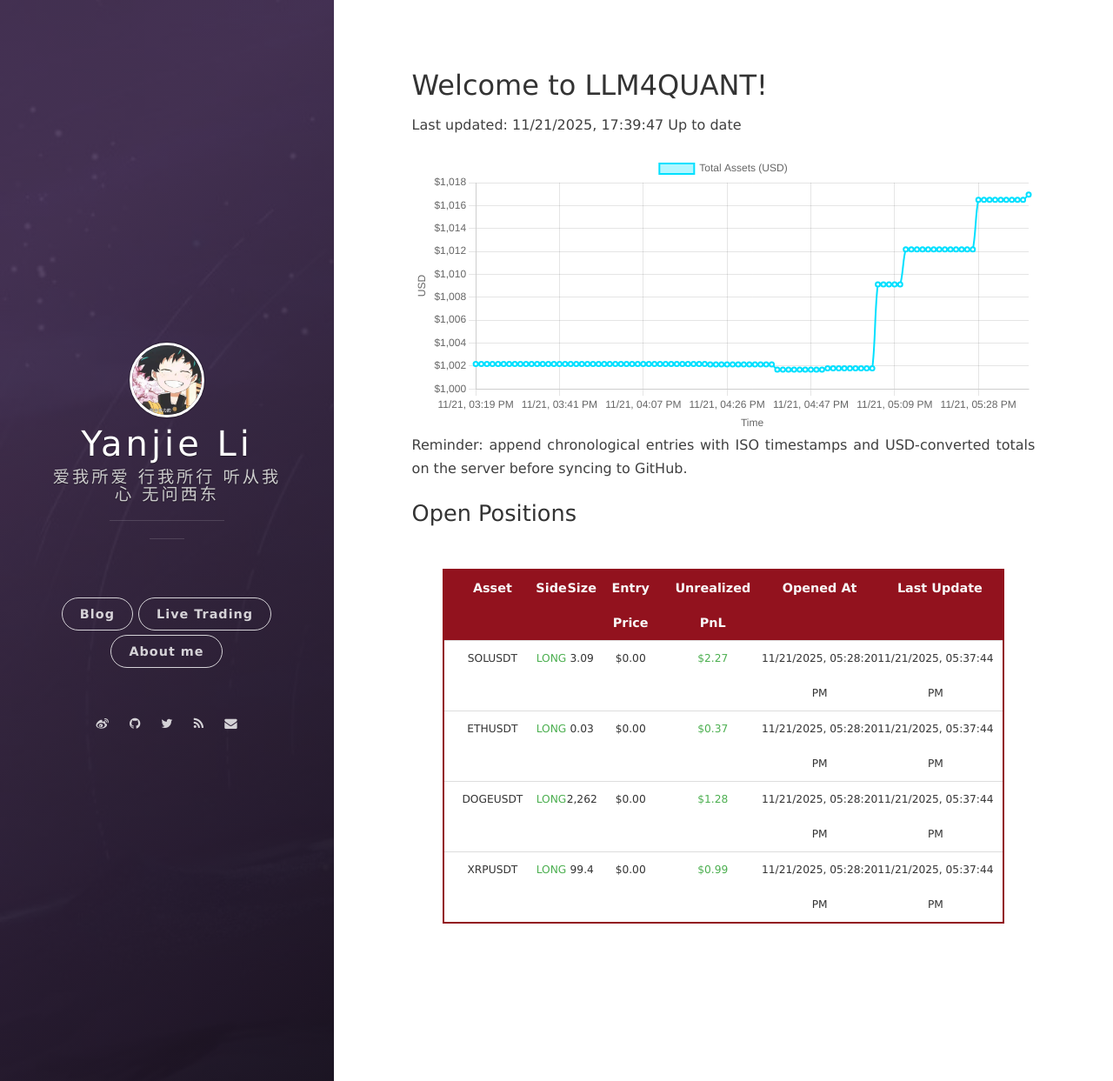
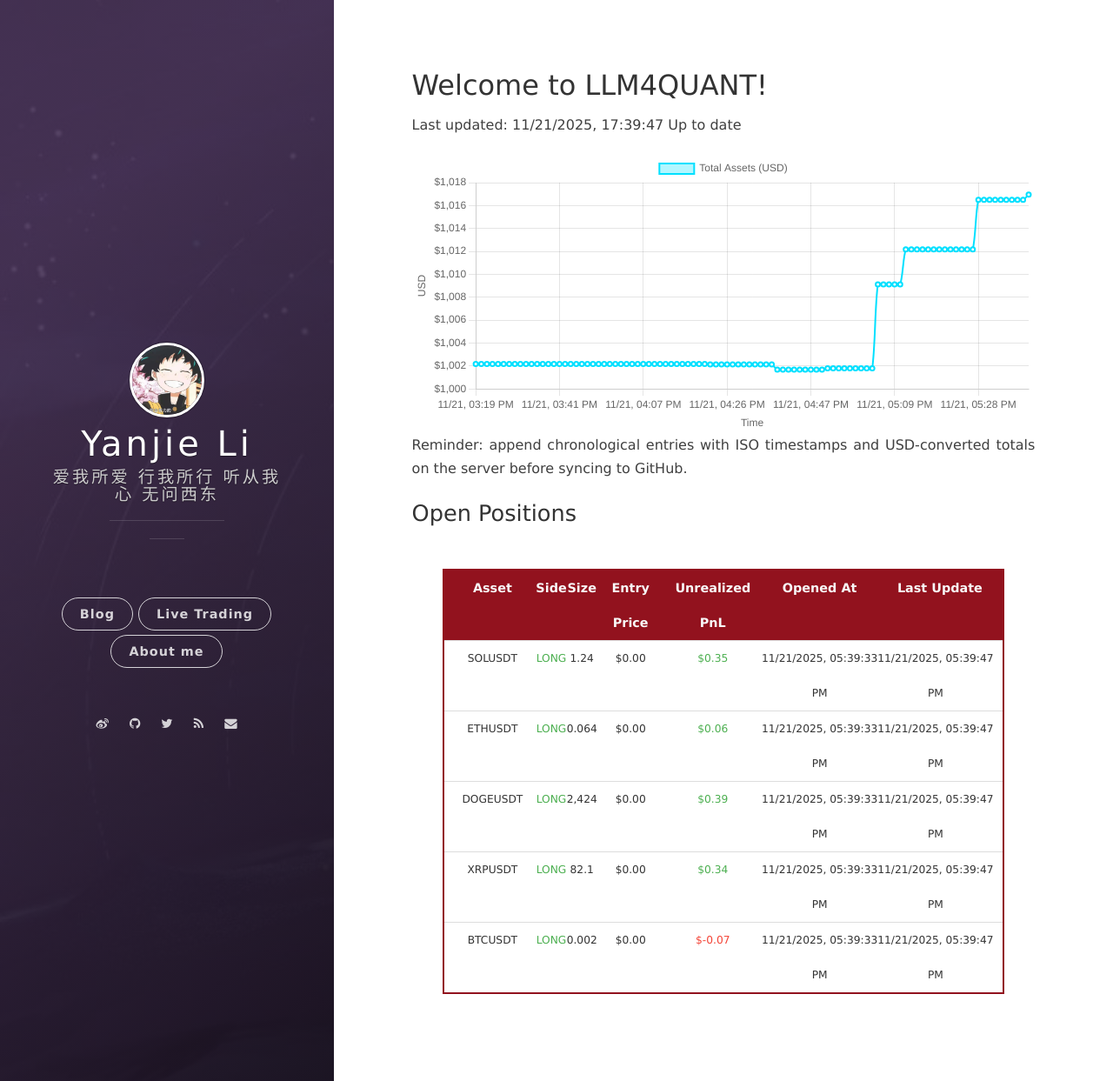
Before and after one commit to leeyegy/leeyegy.github.io, a Jekyll site: the page built from live-trading.html, in a window 1280 px wide and 1243 px high. Shown: the whole window at 87% size. Built offline with Jekyll 4.4.1, drawn with Linux system fonts in a browser that asks for light colours; nearby versions of some CDN libraries.

Commit message:
AccountMonitor: refresh positions 2025-11-22T01:39:47+08:00

```diff
--- a/assets/data/binance/positions.json
+++ b/assets/data/binance/positions.json
@@ -2,37 +2,46 @@
   {
     "symbol": "SOLUSDT",
     "side": "LONG",
-    "size": 3.09,
+    "size": 1.24,
     "entryPrice": 0.0,
-    "unrealizedPnl": 2.27401789,
-    "openedAt": "2025-11-22T01:28:20+08:00",
-    "reportedAt": "2025-11-22T01:37:44+08:00"
+    "unrealizedPnl": 0.34618405,
+    "openedAt": "2025-11-22T01:39:33+08:00",
+    "reportedAt": "2025-11-22T01:39:47+08:00"
   },
   {
     "symbol": "ETHUSDT",
     "side": "LONG",
-    "size": 0.03,
+    "size": 0.064,
     "entryPrice": 0.0,
-    "unrealizedPnl": 0.37281651,
-    "openedAt": "2025-11-22T01:28:20+08:00",
-    "reportedAt": "2025-11-22T01:37:44+08:00"
+    "unrealizedPnl": 0.0600537,
+    "openedAt": "2025-11-22T01:39:33+08:00",
+    "reportedAt": "2025-11-22T01:39:47+08:00"
   },
   {
     "symbol": "DOGEUSDT",
     "side": "LONG",
-    "size": 2262.0,
+    "size": 2424.0,
     "entryPrice": 0.0,
-    "unrealizedPnl": 1.27653708,
-    "openedAt": "2025-11-22T01:28:20+08:00",
-    "reportedAt": "2025-11-22T01:37:44+08:00"
+    "unrealizedPnl": 0.38672496,
+    "openedAt": "2025-11-22T01:39:33+08:00",
+    "reportedAt": "2025-11-22T01:39:47+08:00"
   },
   {
     "symbol": "XRPUSDT",
     "side": "LONG",
-    "size": 99.4,
+    "size": 82.1,
     "entryPrice": 0.0,
-    "unrealizedPnl": 0.994,
-    "openedAt": "2025-11-22T01:28:20+08:00",
-    "reportedAt": "2025-11-22T01:37:44+08:00"
+    "unrealizedPnl": 0.34124865,
+    "openedAt": "2025-11-22T01:39:33+08:00",
+    "reportedAt": "2025-11-22T01:39:47+08:00"
+  },
+  {
+    "symbol": "BTCUSDT",
+    "side": "LONG",
+    "size": 0.002,
+    "entryPrice": 0.0,
+    "unrealizedPnl": -0.06915684,
+    "openedAt": "2025-11-22T01:39:33+08:00",
+    "reportedAt": "2025-11-22T01:39:47+08:00"
   }
 ]
```
